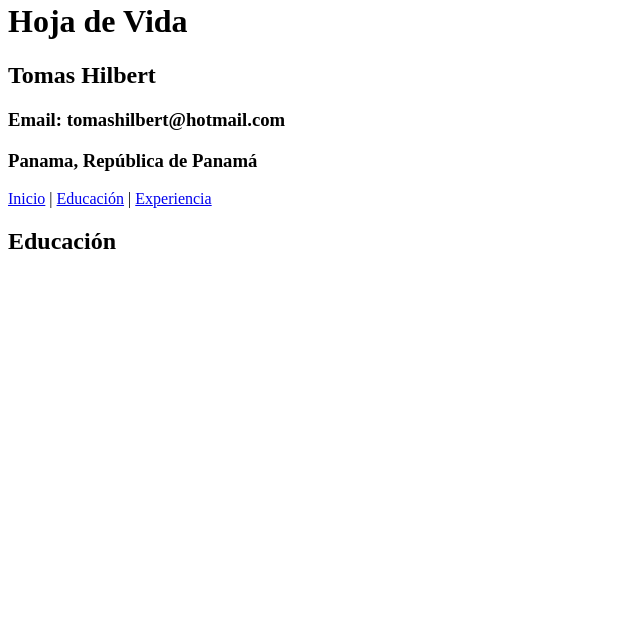
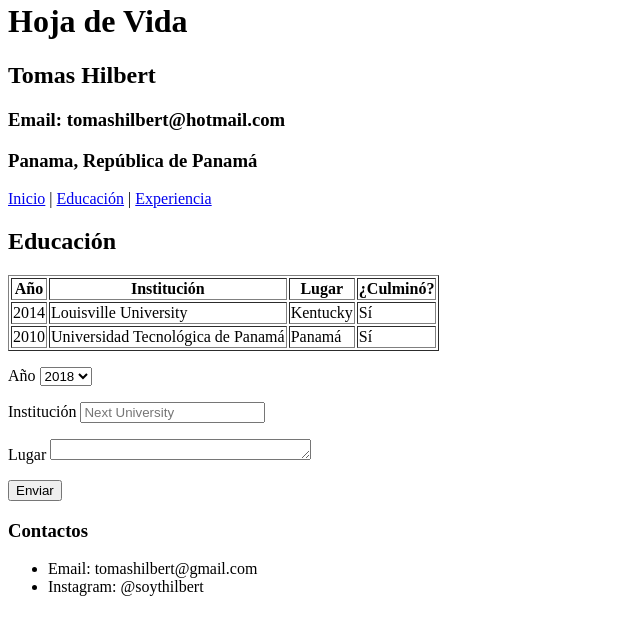
Before and after one commit to thilbert05/EvaluacionFinal, a plain HTML site: page html/educacion.html in a window 1280 px wide. Shown: the part 130-764 px from the top of the page, without its empty margins (0-640 px from the left). Drawn offline with Linux system fonts and the light colour scheme.

Commit message:
se agregó código a sitio de educacion y se agrego audio m4a para el sitio de experiencia

```diff
--- a/html/educacion.html
+++ b/html/educacion.html
@@ -18,6 +18,74 @@
     <nav>
       <a href="../index.html">Inicio</a> | <a href="#" target="_top">Educación</a> | <a href="../html/experiencia.html" target="_blank">Experiencia</a>
     </nav>
-    <h2>Educación</h2>
+    <section>
+      <h2>Educación</h2>
+      <table border="1">
+        <tr>
+          <th>Año</th>
+          <th>Institución</th>
+          <th>Lugar</th>
+          <th>¿Culminó?</th>
+        </tr>
+        <tr>
+          <td>2014</td>
+          <td>Louisville University</td>
+          <td>Kentucky</td>
+          <td>Sí</td>
+        </tr>
+        <tr>
+          <td>2010</td>
+          <td>Universidad Tecnológica de Panamá</td>
+          <td>Panamá</td>
+          <td>Sí</td>
+        </tr>
+      </table>
+    </section>
+    <section>
+      <form class="" action="educacion.html" method="post">
+        <p>
+          <label for="year">Año</label>
+          <select class="" name="">
+            <option value="2018">2018</option>
+            <option value="2017">2017</option>
+            <option value="2016">2016</option>
+            <option value="2015">2015</option>
+            <option value="2014">2014</option>
+            <option value="2013">2013</option>
+            <option value="2012">2012</option>
+            <option value="2011">2011</option>
+            <option value="2010">2010</option>
+            <option value="2009">2009</option>
+            <option value="2008">2008</option>
+            <option value="2007">2007</option>
+            <option value="2006">2006</option>
+            <option value="2005">2005</option>
+            <option value="2004">2004</option>
+            <option value="2003">2003</option>
+            <option value="2002">2002</option>
+            <option value="2001">2001</option>
+            <option value="2000">2000</option>
+          </select>
+        </p>
+        <p>
+          <label for="institucion">Institución</label>
+          <input type="text" name="place" placeholder="Next University">
+        </p>
+        <p>
+          <label for="lugar">Lugar</label>
+          <textarea name="lugar" rows="1" cols="30"></textarea>
+        </p>
+        <p>
+          <input type="submit" name="enviar" value="Enviar">
+        </p>
+      </form>
+    </section>
+    <footer>
+      <h3>Contactos</h3>
+      <ul>
+        <li>Email: tomashilbert@gmail.com</li>
+        <li>Instagram: @soythilbert</li>
+      </ul>
+    </footer>
   </body>
 </html>
```
Also changed, not shown: 1 other file.
